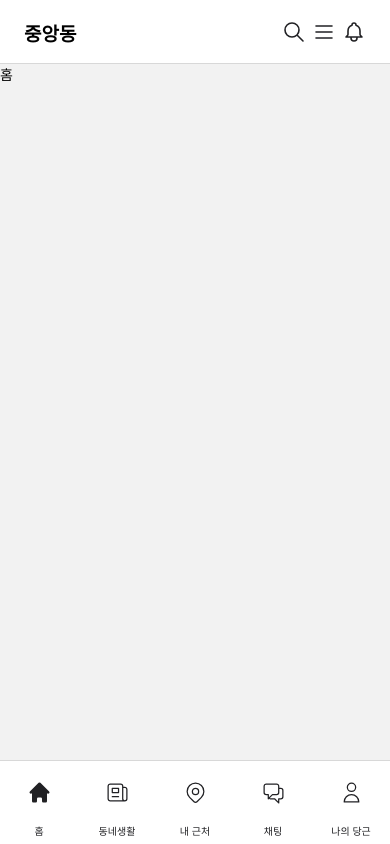
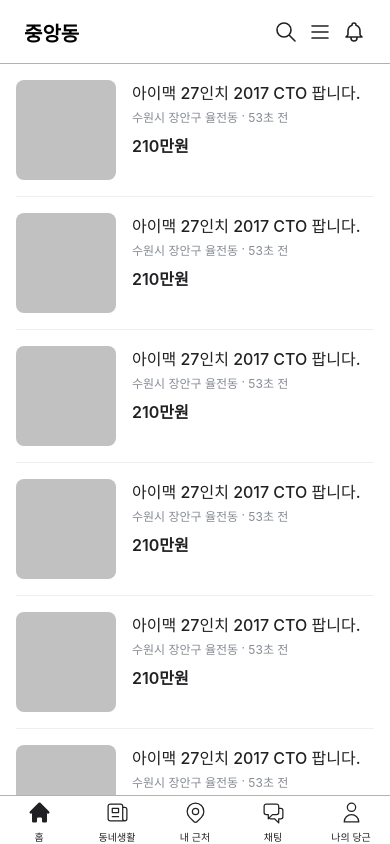
Before and after one commit to k1a11220/rn-ui-practice, a React Native app: screen / in a window 390 px wide. Built offline with nearby package versions, Linux system fonts and the light colour scheme.

Commit message:
Implement Home screen

```diff
--- a/App.tsx
+++ b/App.tsx
@@ -1,10 +1,12 @@
 import React from "react";
+import { StatusBar } from "react-native";
 import { SafeAreaProvider } from "react-native-safe-area-context";
 import BottomTabs from "./src/components/bottomTab/BottomTabs";
 
 export default function App() {
   return (
     <SafeAreaProvider>
+      <StatusBar barStyle={"dark-content"} />
       <BottomTabs />
     </SafeAreaProvider>
   );
--- a/assets/icons/Outline/ChattingIconOutline.tsx
+++ b/assets/icons/Outline/ChattingIconOutline.tsx
@@ -1,3 +1,4 @@
+import React from "react";
 import Svg, { Path } from "react-native-svg";
 
 export default function ChattingIconOutline(props: any) {
--- a/assets/icons/Outline/DongnaeIconOutline.tsx
+++ b/assets/icons/Outline/DongnaeIconOutline.tsx
@@ -1,3 +1,4 @@
+import React from "react";
 import Svg, { Path } from "react-native-svg";
 
 export default function DongnaeIconOutline(props: any) {
--- a/assets/icons/Outline/HomeIconOutline.tsx
+++ b/assets/icons/Outline/HomeIconOutline.tsx
@@ -1,3 +1,4 @@
+import React from "react";
 import Svg, { Path } from "react-native-svg";
 
 export default function HomeIconOutline(props: any) {
--- a/assets/icons/Outline/MyIconOutline.tsx
+++ b/assets/icons/Outline/MyIconOutline.tsx
@@ -1,3 +1,4 @@
+import React from "react";
 import Svg, { Path } from "react-native-svg";
 
 export default function MyIconOutline(props: any) {
--- a/assets/icons/Outline/NearIconOutline.tsx
+++ b/assets/icons/Outline/NearIconOutline.tsx
@@ -1,3 +1,4 @@
+import React from "react";
 import Svg, { Path } from "react-native-svg";
 
 export default function NearIconOutline(props: any) {
--- a/src/components/bottomTab/BottomTabs.tsx
+++ b/src/components/bottomTab/BottomTabs.tsx
@@ -30,14 +30,21 @@
       <Tab.Navigator
         screenOptions={{
           headerTitle: "",
+          headerStyle: {
+            borderBottomWidth: 0.5,
+            borderBottomColor: "#B2B2B2",
+          },
           tabBarActiveTintColor: "#212124",
           tabBarInactiveTintColor: "#212124",
           tabBarStyle: {
-            borderTopWidth: 1,
-            height: 84,
+            borderTopWidth: 0.5,
+            borderTopColor: "#B2B2B2",
+            // height: 84,
+            // paddingBottom: 10,
           },
           tabBarItemStyle: {
-            paddingBottom: 6,
+            // paddingTop: 10,
+            // paddingBottom: 10,
           },
           tabBarShowLabel: true,
         }}
@@ -134,7 +141,7 @@
 
 const styles = StyleSheet.create({
   headerTitle: {
-    fontSize: 19,
+    fontSize: 20,
     fontWeight: "700",
   },
   headerIconContainer: {
@@ -142,7 +149,7 @@
     marginRight: 24,
   },
   headerIcon: {
-    marginLeft: 6,
+    marginLeft: 10,
   },
 });
 
--- /dev/null
+++ b/src/components/home/Banner.tsx
@@ -0,0 +1,29 @@
+import React from "react";
+import { StyleSheet, View } from "react-native";
+
+const Banner: any = () => {
+  return (
+    <View style={styles.height}>
+      <View style={styles.contents}></View>
+      {/* <View style={styles.line}></View> */}
+    </View>
+  );
+};
+
+const styles = StyleSheet.create({
+  height: {
+    height: 8,
+  },
+
+  container: {
+    height: 104,
+    marginHorizontal: 16,
+    backgroundColor: "#929292",
+    borderRadius: 8,
+    marginVertical: 8,
+    marginBottom: 16,
+    // marginTop: 8,
+  },
+});
+
+export default Banner;
--- a/src/screens/Home.tsx
+++ b/src/screens/Home.tsx
@@ -1,12 +1,129 @@
 import React from "react";
-import { Text, View } from "react-native";
+import { FlatList, ScrollView, StyleSheet, Text, View } from "react-native";
+import Banner from "../components/home/Banner";
+
+const DATA = [
+  {
+    id: "bd7acbea-c1b1-46c2-aed5-3ad53abb28ba",
+    title: "First Item",
+  },
+  {
+    id: "3ac68afc-c605-48d3-a4f8-fbd91aa97f63",
+    title: "Second Item",
+  },
+  {
+    id: "58694a0f-3da1-471f-bd96-145571e29d72",
+    title: "Third Item",
+  },
+  {
+    id: "bd7acb2ea-c1b1-46c2-aed5-3ad53abb28ba",
+    title: "First Item",
+  },
+  {
+    id: "3ac68afc5-c605-48d3-a4f8-fbd91aa97f63",
+    title: "Second Item",
+  },
+  {
+    id: "58694a013f-123453da1-471f-bd96-145571e29d72",
+    title: "Third Item",
+  },
+  {
+    id: "bd7acbe746a-c1b1-46c2-aed5-3ad53abb28ba",
+    title: "First Item",
+  },
+  {
+    id: "3ac61238afc-c605-48d3-a4f8-fbd91aa97f63",
+    title: "Second Item",
+  },
+  {
+    id: "5869451a0f-3da1-471f-bd96-145571e29d72",
+    title: "Third Item",
+  },
+];
+
+const Item = ({ title }: any) => (
+  <View style={styles.item}>
+    <View style={styles.itemPic}></View>
+    <View style={styles.itemDetailCont}>
+      <Text style={styles.productName}>아이맥 27인치 2017 CTO 팝니다.</Text>
+      <View style={styles.itemDetailWrapper}>
+        <Text style={styles.itemDetail}>수원시 장안구 율전동</Text>
+        <Text style={styles.itemDetail}> · </Text>
+        <Text style={styles.itemDetail}>53초 전</Text>
+      </View>
+      <Text style={styles.itemPrice}>210만원</Text>
+    </View>
+  </View>
+);
 
 const HomeScreen = () => {
+  const renderItem = ({ item }: any) => <Item title={item.title} />;
   return (
-    <View>
-      <Text>홈</Text>
-    </View>
+    <FlatList
+      data={DATA}
+      renderItem={renderItem}
+      keyExtractor={(item) => item.id}
+      style={styles.container}
+      ListHeaderComponent={Banner}
+    ></FlatList>
   );
 };
 
+const styles = StyleSheet.create({
+  container: {
+    backgroundColor: "#ffffff",
+    alignSelf: "stretch",
+  },
+
+  item: {
+    flexDirection: "row",
+    alignItems: "flex-start",
+    marginVertical: 8,
+    marginHorizontal: 16,
+    borderBottomWidth: 1,
+    borderBottomColor: "#EFEFEF",
+    paddingBottom: 16,
+  },
+
+  itemPic: {
+    width: 100,
+    height: 100,
+    borderRadius: 8,
+    backgroundColor: "#C1C1C1",
+  },
+
+  itemDetailCont: {
+    justifyContent: "center",
+    marginLeft: 16,
+    flexShrink: 1,
+  },
+
+  itemDetailWrapper: {
+    flexDirection: "row",
+  },
+
+  productName: {
+    color: "#212124",
+    fontSize: 16,
+    fontWeight: "500",
+  },
+
+  title: {
+    fontSize: 32,
+  },
+
+  itemDetail: {
+    fontSize: 12,
+    color: "#868B94",
+    marginTop: 4,
+  },
+
+  itemPrice: {
+    fontSize: 16,
+    color: "#212124",
+    fontWeight: "600",
+    marginTop: 8,
+  },
+});
+
 export default HomeScreen;
```
